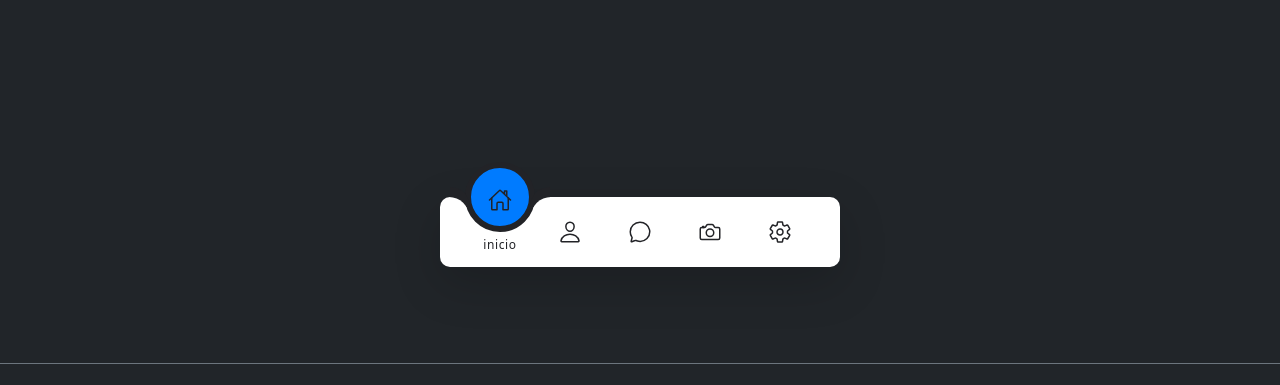
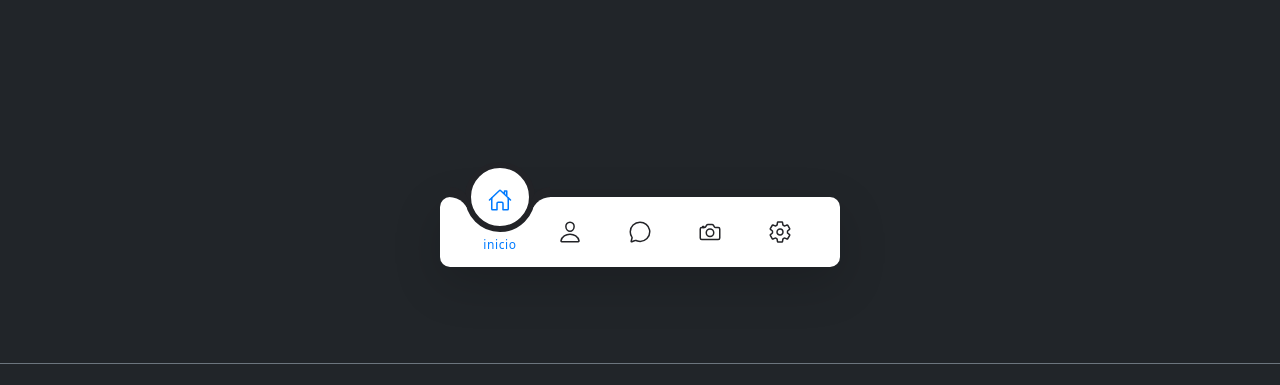
Before and after one commit to andres0524E/web-desing-css, a plain HTML site: page index.html in a window 1280 px wide. Shown: the part 332-717 px from the top of the page. Drawn offline with nearby package versions, Linux system fonts and the light colour scheme.

Commit message:
cambio de color

```diff
--- a/assets/css/styles.css
+++ b/assets/css/styles.css
@@ -33,13 +33,12 @@ body {
   z-index: 5;
 }
 
-/* NUEVO: aura de luz blanca al botón de compartir al activarse (hover) */
 .share-menu:hover .toggle {
   transform: rotate(360deg);
   box-shadow: 0 6px 8px rgba(0,0,0,0.15),
               0 0 0 2px #333,
               0 0 0 8px #fff,
-              0 0 20px 5px rgba(255, 255, 255, 0.6); /* aura */
+              0 0 20px 5px rgba(255, 255, 255, 0.6);
 }
 
 .share-menu li {
@@ -130,9 +129,7 @@ body {
 
 .navigation ul li.active a .icon {
   transform: translateY(-32px);
-  color: #222327;
-  /* NUEVO: pequeña aura de luz azul al ícono del menú activo */
-  text-shadow: 0 0 10px rgba(0, 123, 255, 0.7);
+  color: #007bff; /* ícono cambia a azul al seleccionarlo/pasar el cursor */
 }
 
 .navigation ul li a .text {
@@ -149,15 +146,16 @@ body {
 .navigation ul li.active a .text {
   opacity: 1;
   transform: translateY(10px);
+  color: #007bff; /* texto cambia a azul para combinar con el ícono */
 }
 
-/* burbuja azul indicadora */
+/* burbuja indicadora blanca */
 .indicator {
   position: absolute;
   top: -50%;
   width: 70px;
   height: 70px;
-  background: #007bff;
+  background: #fff;
   border-radius: 50%;
   border: 6px solid #222327;
   transition: 0.5s;
```
